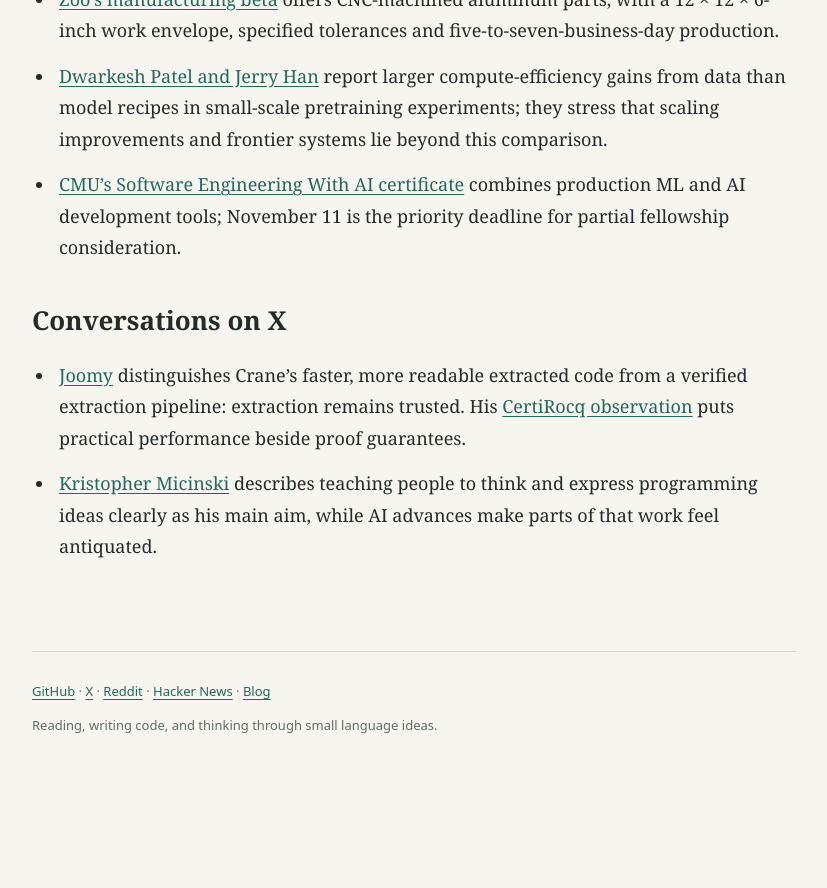
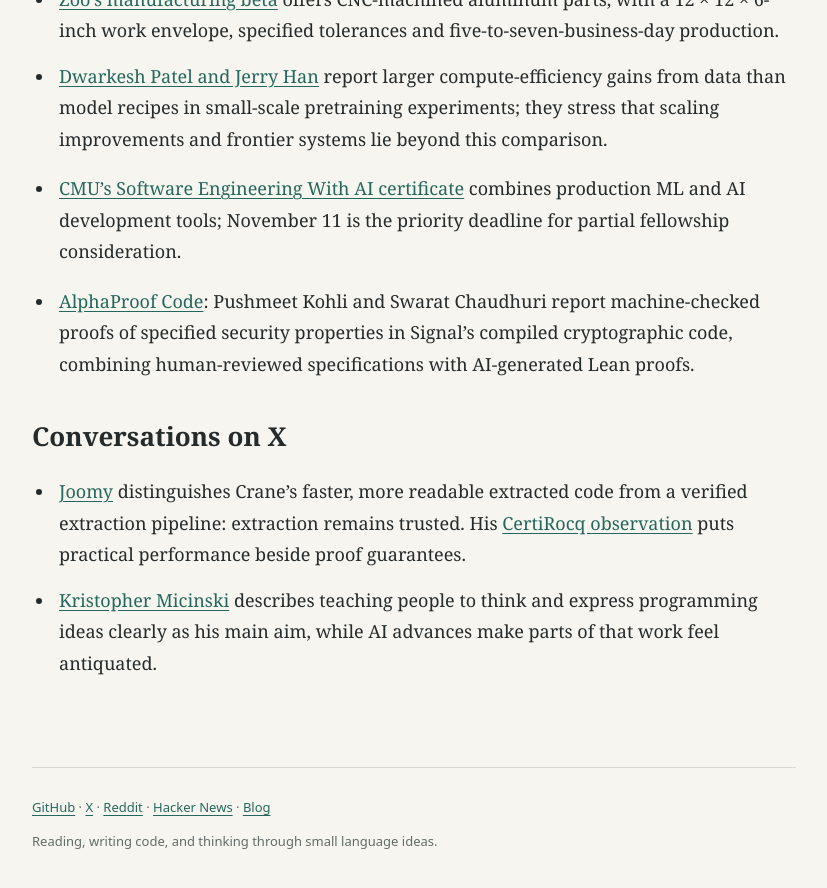
Before and after one commit to flocuc/blog, a Jekyll site: the page built from _posts/2026-11-11-daily-reading.md, in a window 1280 px wide and 900 px high, scrolled down 3849 px. Shown: the top 888 px of the window, without its empty margins (226-1053 px from the left). Built offline with Jekyll 4.4.1, drawn with Linux system fonts in a browser that asks for light colours; before the commit the page ends 4632 px from its top, so only the background shows below that.

Commit message:
Add final AlphaProof reading note

```diff
--- a/_posts/2026-11-11-daily-reading.md
+++ b/_posts/2026-11-11-daily-reading.md
@@ -44,6 +44,8 @@
 - [Dwarkesh Patel and Jerry Han](https://www.dwarkesh.com/p/pretraining-progress-is-mostly-data) report larger compute-efficiency gains from data than model recipes in small-scale pretraining experiments; they stress that scaling improvements and frontier systems lie beyond this comparison.
 - [CMU’s Software Engineering With AI certificate](https://www.cmu.edu/online/software-engineering-ai) combines production ML and AI development tools; November 11 is the priority deadline for partial fellowship consideration.
 
+- [AlphaProof Code](https://deepmind.google/blog/introducing-alphaproof-code/): Pushmeet Kohli and Swarat Chaudhuri report machine-checked proofs of specified security properties in Signal’s compiled cryptographic code, combining human-reviewed specifications with AI-generated Lean proofs.
+
 ## Conversations on X
 
 - [Joomy](https://x.com/joomy/status/2120358865640329306) distinguishes Crane’s faster, more readable extracted code from a verified extraction pipeline: extraction remains trusted. His [CertiRocq observation](https://x.com/joomy/status/2120358339653533848) puts practical performance beside proof guarantees.
```
